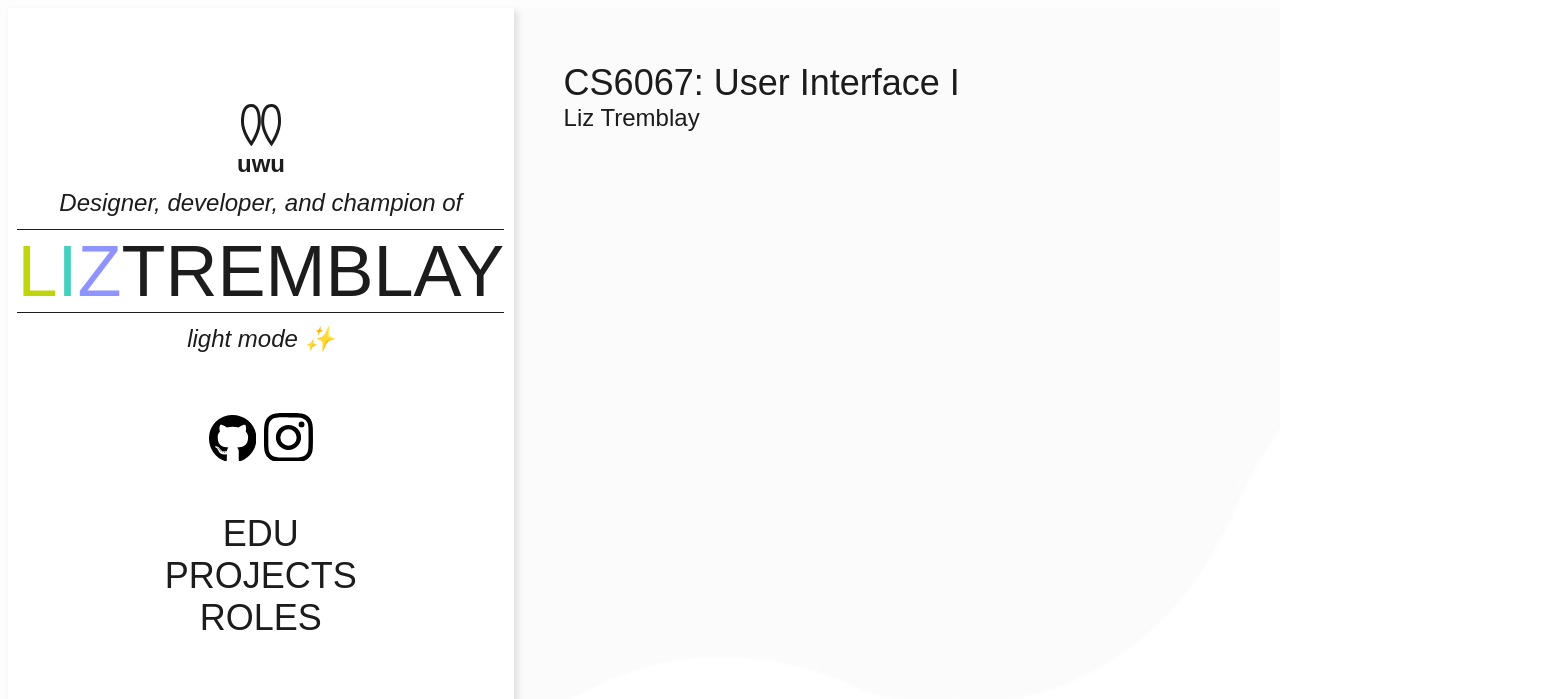
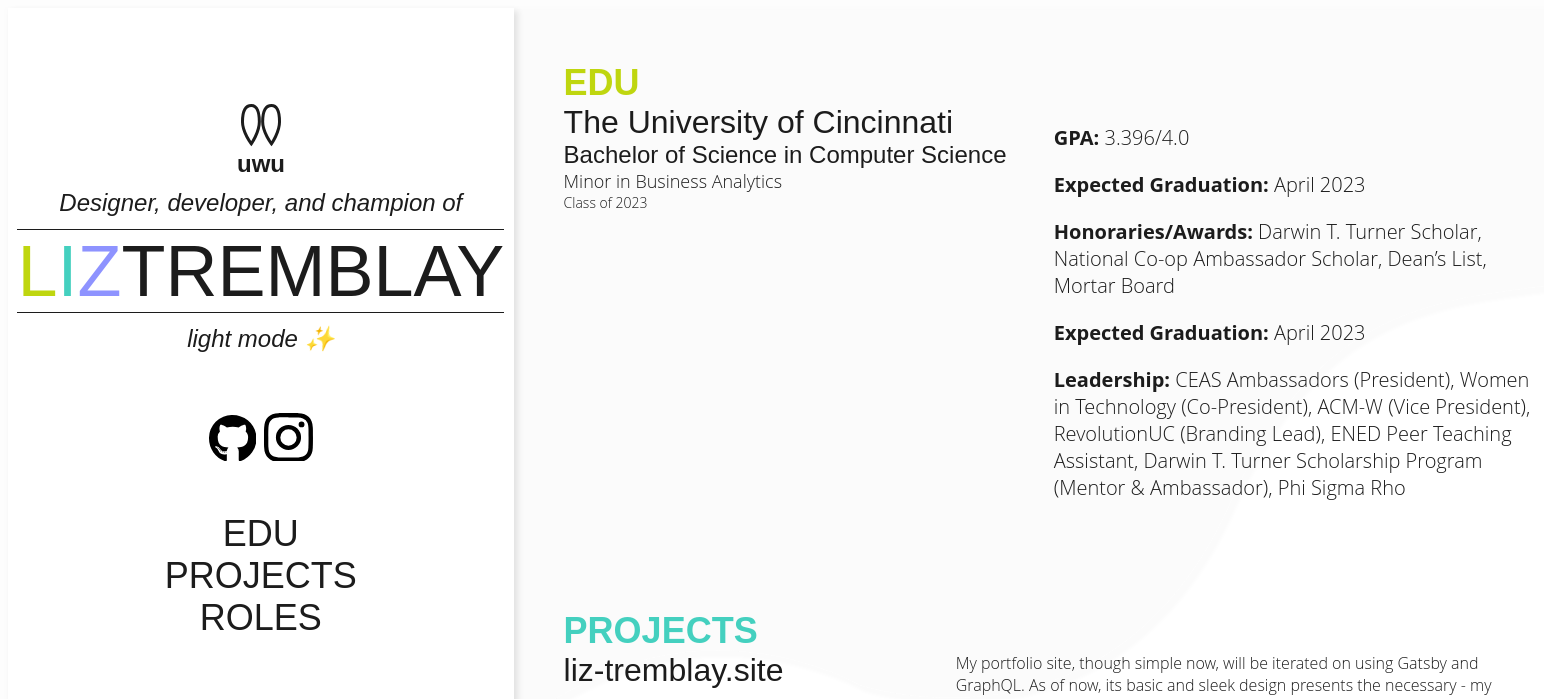
Before and after one commit to lizisawizard/liz-tremblay.site, a React (Create React App) app: page /ui in a window 1280 px wide. Shown: the top 699 px of the page, 1544 px wide, since content can reach past the window. Built offline with nearby package versions, Linux system fonts and the light colour scheme; a web font is replaced by a local one.

Commit message:
(bug) Hashrouting to save url state

```diff
--- a/src/index.js
+++ b/src/index.js
@@ -2,19 +2,19 @@
 import ReactDOM from 'react-dom/client';
 import './style/app.scss';
 import App from './App';
-import { BrowserRouter, Routes, Route } from 'react-router-dom';
+import { HashRouter, Routes, Route } from 'react-router-dom';
 import Content from './components/Content/Content';
 import UserInterface from './components/UI/UserInterface';
 
 
 const root = ReactDOM.createRoot(document.getElementById('root'));
 root.render(
-  <BrowserRouter>
+  <HashRouter basename={process.env.PUBLIC_URL} hashType='slash'>
     <Routes>
         <Route path="/" element={<App />}>
           <Route path="/" element={<Content/>}/>
-          <Route path="ui" element={<UserInterface/>}/>
+          <Route exact path="/ui" element={<UserInterface/>}/>
         </Route>
     </Routes>
-  </BrowserRouter>
+  </HashRouter>
 );
```
Also changed, not shown: src/assets/fuppy-uwu.svg.
